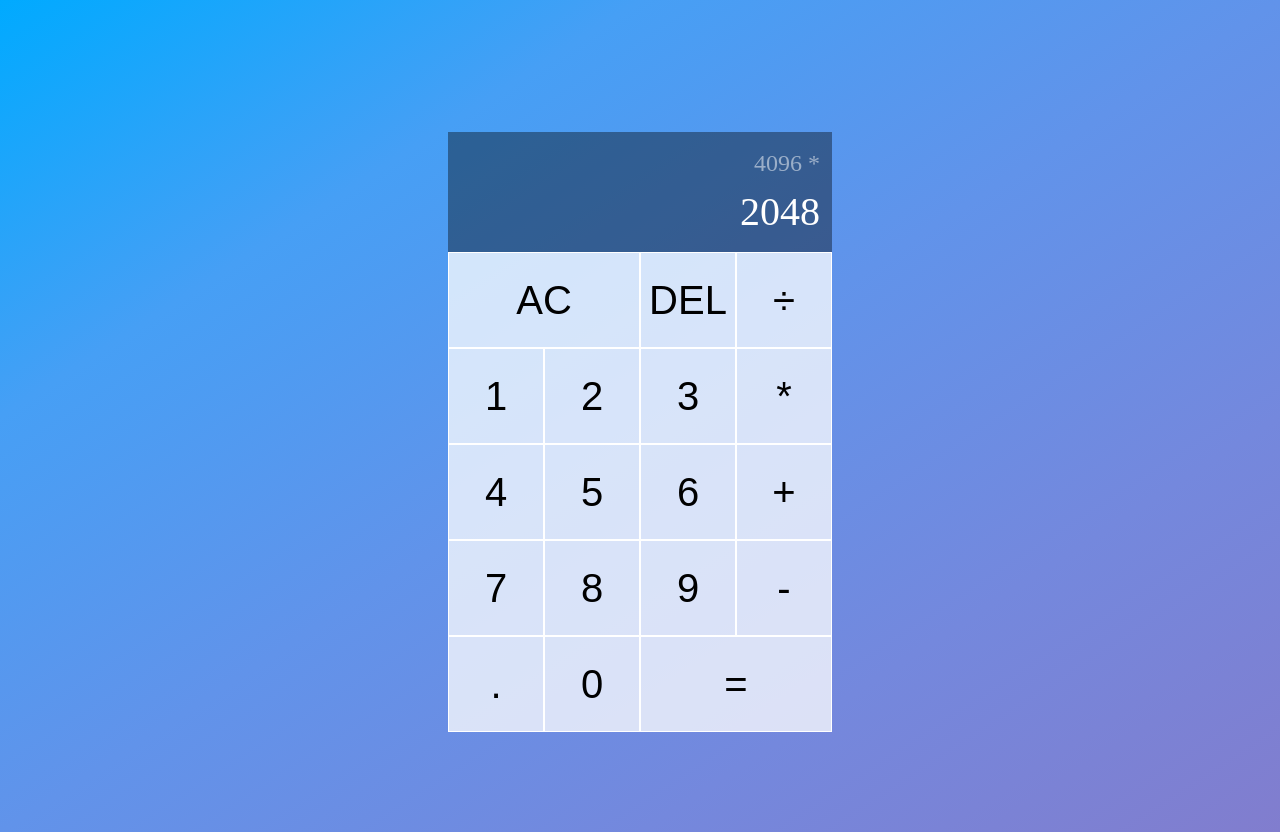
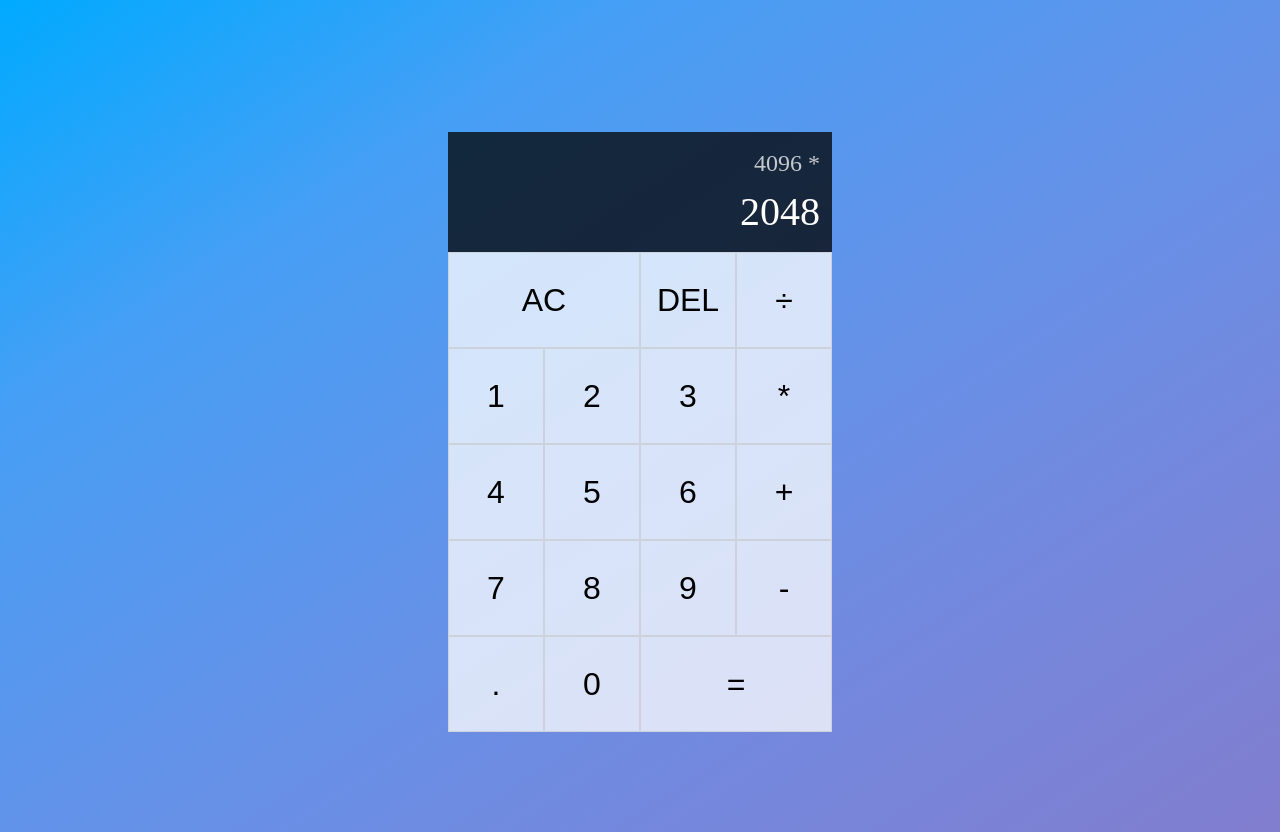
Before and after one commit to DeeNue36/Calculator-React, a React (Vite) app: page / in a window 1280 px wide. Built offline with nearby package versions, Linux system fonts and the light colour scheme.

Commit message:
style changes and button styling

```diff
--- a/src/App.css
+++ b/src/App.css
@@ -10,12 +10,15 @@
   --gradient-color-three: #6193ea;
   --gradient-color-four: #7488dd;
   --gradient-color-five: #817dce;
-  --output-bg-color: #00000064;
-  --previous-operand-color: #ffffff80;
+  --output-bg-color: #000000bf;
+  --previous-operand-color: #ffffffbf;
   --text-color: #ffffff;
+  --border-color: #c4c4c48b;
   --font-size-small: 1.5rem;
   --font-size-medium: 2.5rem;
-  --font-size-large: 3.5rem;
+  --font-size-button: 2rem;
+  --button-bg-color: #ffffffbf;
+  --button-bg-hover: #ffffffe6;
 }
 
 body {
@@ -35,10 +38,15 @@ body {
 
 .calculator-grid > button {
   cursor: pointer;
-  font-size: var(--font-size-medium);
-  border: 1px solid white;
+  font-size: var(--font-size-button);
+  border: 1px solid var(--border-color);
   outline: none;
-  background-color: rgba(255, 255, 255, .75);
+  background-color: var(--button-bg-color);
+}
+
+.calculator-grid > button:hover,
+.calculator-grid > button:focus {
+  background-color: var(--button-bg-hover);
 }
 
 .span-two {
```
